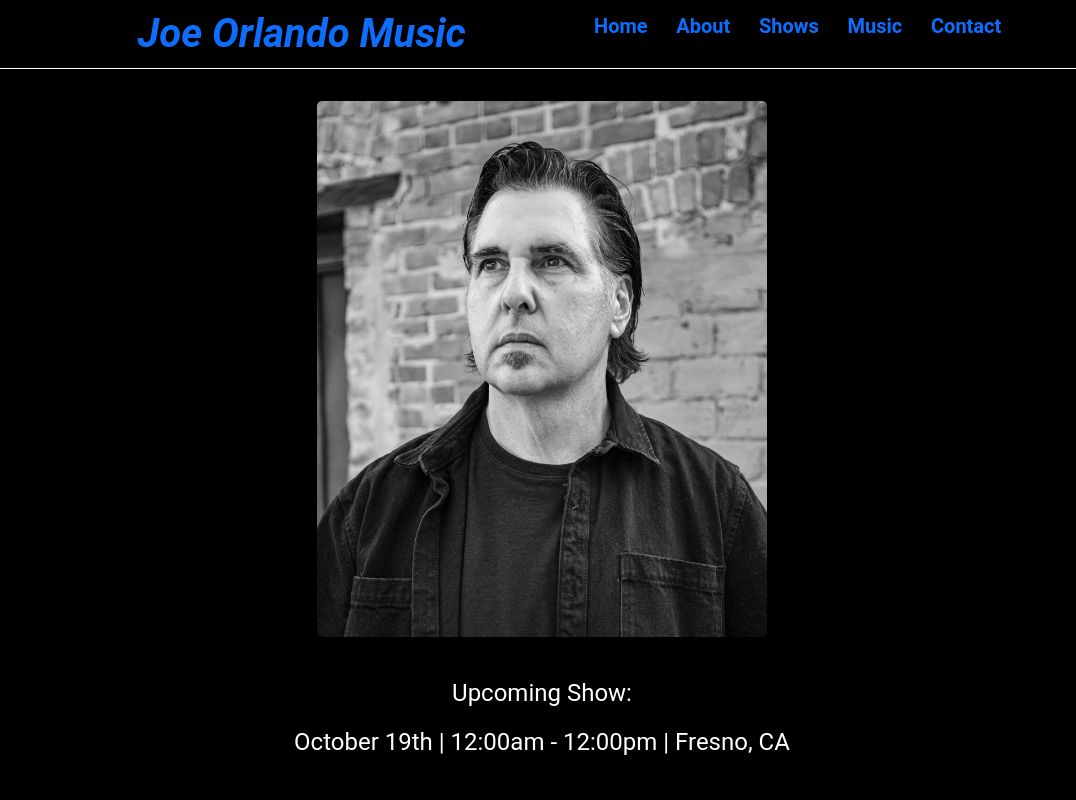
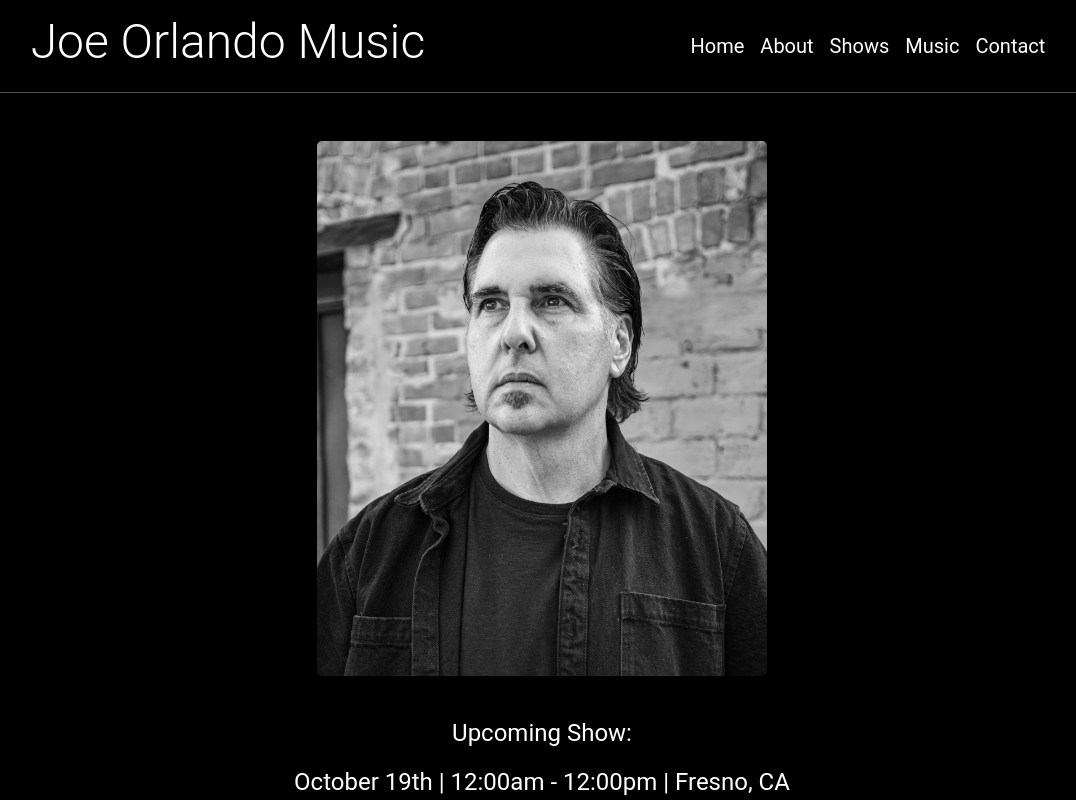
Before and after one commit to Robertjo97/JoeOrlandoMusic, a React (Vite) app: page / in a window 1280 px wide. Shown: the top 800 px of the page, without its empty margins (98-1174 px from the left). Built offline with nearby package versions, Linux system fonts and the light colour scheme.

Commit message:
modify navbar

```diff
--- a/src/components/Navbar.css
+++ b/src/components/Navbar.css
@@ -1,4 +1,4 @@
-.nav-container {
+/* .nav-container {
   display: flex;
   justify-content: center;
   border-bottom: 1px solid white;
@@ -47,10 +47,14 @@ nav a {
 nav li a:hover {
   cursor: pointer;
   text-decoration: underline;
-}
+} */
 
-@media (max-width: 1200px) {
-  .nav-container {
+@media (max-width: 600px) {
+  nav ul{
+    width:100%;
+    justify-content: space-evenly;
+  }
+  /* .nav-container {
     width: 100%;
   }
   nav {
@@ -66,5 +70,5 @@ nav li a:hover {
   }
   nav a {
     font-size: 1rem;
-  }
+  } */
 }
--- a/src/components/Navbar.jsx
+++ b/src/components/Navbar.jsx
@@ -3,30 +3,30 @@ import "./Navbar.css";
 
 const NavBar = () => {
   return (
-    <div className="nav-container">
-      <nav>
-        <div className="header">
-          <Link to="/">Joe Orlando Music</Link>
-        </div>
-        <ul>
-          <li>
-            <Link to="/">Home</Link>
+      <nav className="container-fluid navbar navbar-expand-sm d-flex justify-content-around align-items-center mb-5 border-bottom" data-bs-theme="dark">
+        <Link to="/" className="navbar-brand m-0">
+          <h1 className="display-5">Joe Orlando Music</h1>
+        </Link>
+        <ul className="navbar-nav d-flex flex-row">
+          <li className="nav-item">
+            <Link to="/" className="nav-link fs-5 text-white">
+              Home
+            </Link>
           </li>
-          <li>
-            <Link to="/about">About</Link>
+          <li className="nav-item">
+            <Link to="/about" className="nav-link fs-5 text-white">About</Link>
           </li>
-          <li>
-            <Link to="/shows">Shows</Link>
+          <li className="nav-item">
+            <Link to="/shows" className="nav-link fs-5 text-white">Shows</Link>
           </li>
-          <li>
-            <Link to="/music">Music</Link>
+          <li className="nav-item">
+            <Link to="/music" className="nav-link fs-5 text-white">Music</Link>
           </li>
-          <li>
-            <Link to="/contact">Contact</Link>
+          <li className="nav-item">
+            <Link to="/contact" className="nav-link fs-5 text-white">Contact</Link>
           </li>
         </ul>
       </nav>
-    </div>
   );
 };
 
```
